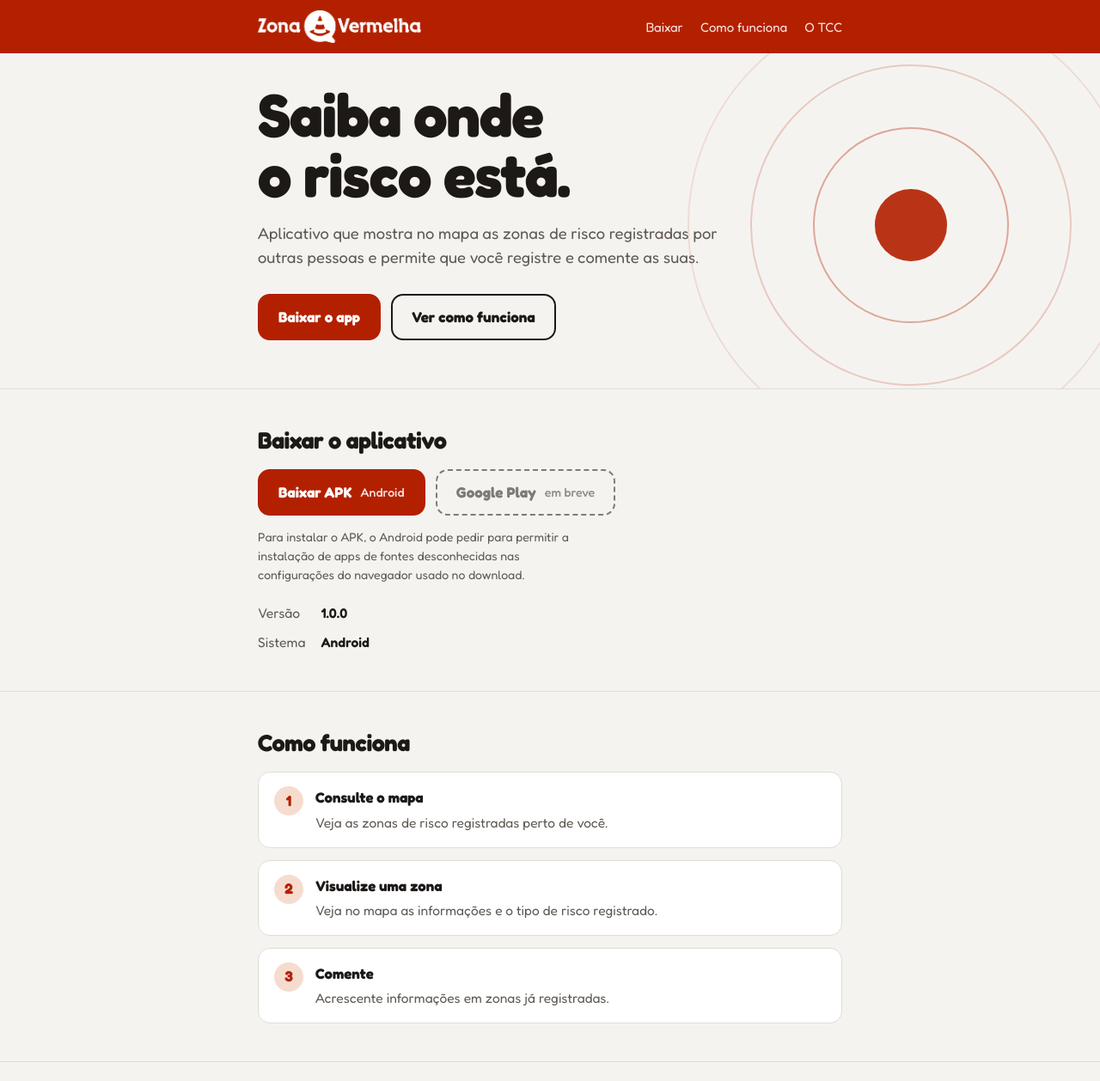
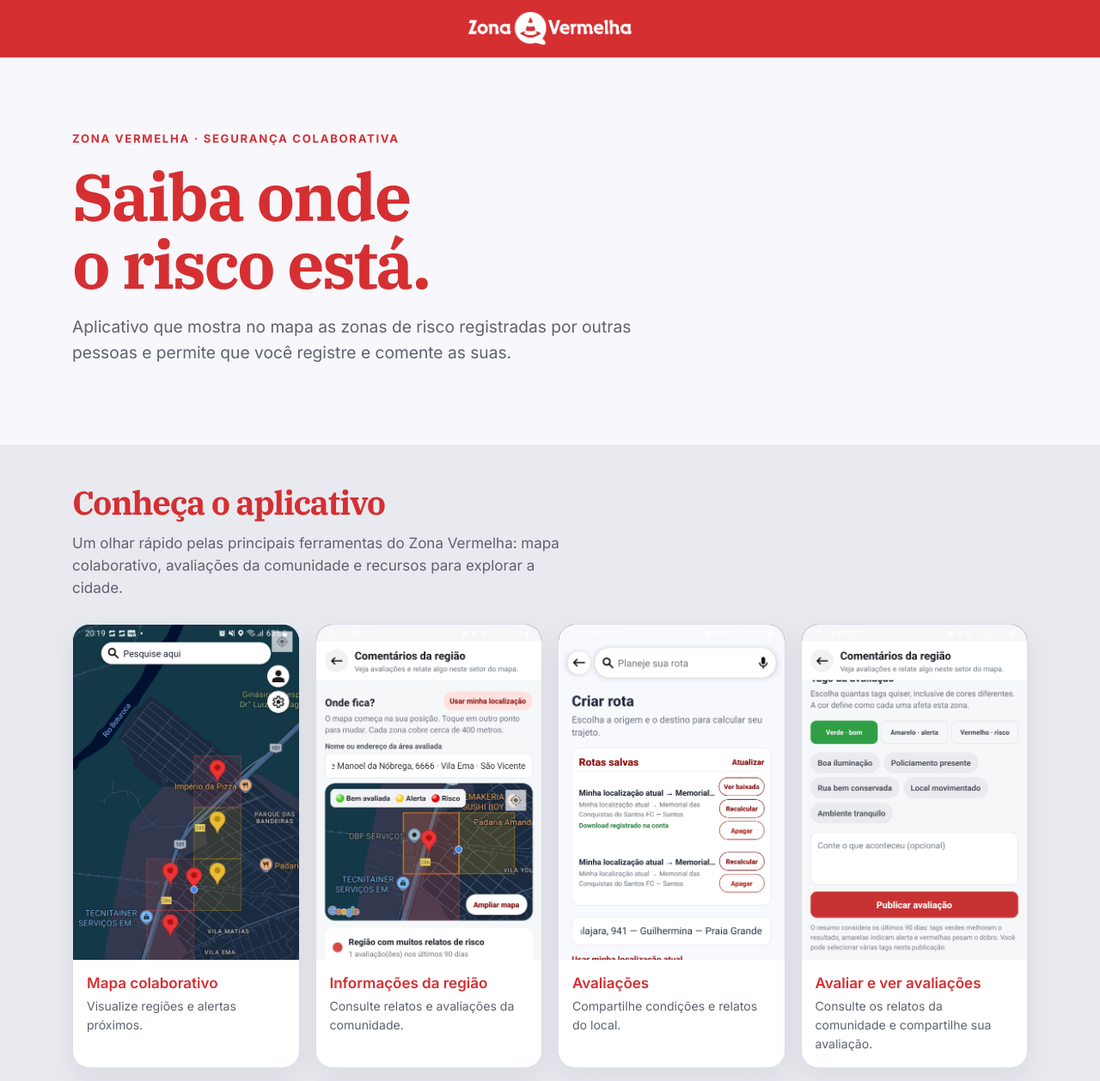
Before and after one commit to marcelohbbarbosa/Zona-Vermelha-Site, a plain HTML site: page index.html in a window 1280 px wide. Shown: the top 1258 px of the page at 86% size. Drawn offline with Linux system fonts and the light colour scheme.

Commit message:
Formatei para ser mais parecido com o app, além de adcionar imagens

```diff
--- a/index.html
+++ b/index.html
@@ -7,44 +7,36 @@
 <meta name="description" content="Aplicativo mobile para registrar e consultar zonas de risco por geolocalização. Projeto de TCC – Técnico em Desenvolvimento de Sistemas.">
 <link rel="icon" type="image/png" href="icon-512.png">
 <link rel="apple-touch-icon" href="icon-512.png">
-<meta name="theme-color" content="#b32000">
+<meta name="theme-color" content="#d52f32">
 <link rel="preconnect" href="https://fonts.googleapis.com">
 <link rel="preconnect" href="https://fonts.gstatic.com" crossorigin>
-<link href="https://fonts.googleapis.com/css2?family=Fredoka:wght@400;500;600;700&display=swap" rel="stylesheet">
+<link href="https://fonts.googleapis.com/css2?family=IBM+Plex+Serif:wght@400;500;600;700&family=Inter:wght@400;500;600;700;800&display=swap" rel="stylesheet">
 <style>
 :root{
-  --bg:#f5f3f0; --surface:#ffffff; --ink:#1c1917; --muted:#5f5953; --line:#e0dcd6;
-  --red:#b32000; --red-ink:#ffffff; --red-soft:#f6dccf; --brand:#b32000;
-  --font:"Fredoka",system-ui,-apple-system,"Segoe UI",Roboto,sans-serif;
-}
-@media (prefers-color-scheme:dark){
-  :root{--bg:#161413; --surface:#211e1c; --ink:#f2eeea; --muted:#a8a099; --line:#34302d; --red:#ff6b4a; --red-ink:#1a0600; --red-soft:#3a2018; --brand:#b32000;}
+  --bg:#f7f7fc; --surface:#ffffff; --showcase:#e9eaf0; --ink:#191c2b; --muted:#5e6270; --line:#dedee8;
+  --red:#d52f32; --red-ink:#ffffff; --red-soft:#fbe2e3; --brand:#d52f32; --map:#092633;
+  --font:"Inter",system-ui,-apple-system,"Segoe UI",Roboto,sans-serif;
+  --display:"Dynamo","IBM Plex Serif",Georgia,serif;
 }
 *{box-sizing:border-box;margin:0}
 html{scroll-behavior:smooth}
 body{font-family:var(--font);background:var(--bg);color:var(--ink);line-height:1.55;font-size:17px;-webkit-text-size-adjust:100%}
 a{color:inherit}
 :focus-visible{outline:3px solid var(--red);outline-offset:3px;border-radius:6px}
-.wrap{max-width:720px;margin:0 auto;padding:0 20px}
+.wrap{max-width:1160px;margin:0 auto;padding:0 24px}
 
-header.top{padding:12px 0;background:var(--brand);color:#fff}
-header.top .wrap{display:flex;justify-content:space-between;align-items:center}
+header.top{padding:14px 0;background:var(--brand);color:#fff;border-bottom:1px solid #ffffff20}
+header.top .wrap{display:flex;justify-content:center;align-items:center}
 .brand{font-weight:600;font-size:1.35rem;text-decoration:none;display:flex;align-items:center;gap:8px;letter-spacing:-.01em}
 .brand img{display:block;height:38px;width:auto}
-nav a{font-size:15px;color:#fff;opacity:.9;text-decoration:none;margin-left:16px}
-nav a:hover{opacity:1;text-decoration:underline}
 header :focus-visible{outline-color:#fff}
 
-.hero{padding:36px 0 56px;position:relative;overflow:hidden}
-.zones{position:absolute;right:-120px;top:-60px;width:420px;height:420px;pointer-events:none;opacity:.9}
-.zones i{position:absolute;inset:0;margin:auto;border-radius:50%;border:2px solid var(--red)}
-.zones i:nth-child(1){width:100%;height:100%;opacity:.12}
-.zones i:nth-child(2){width:72%;height:72%;opacity:.22}
-.zones i:nth-child(3){width:44%;height:44%;opacity:.4}
-.zones i:nth-child(4){width:16%;height:16%;background:var(--red);border:0;opacity:1}
+.hero{padding:84px 0 92px;position:relative;overflow:hidden;background:var(--bg);color:var(--ink)}
+.hero .wrap{max-width:1160px}
 .hero .wrap{position:relative}
-h1{font-size:clamp(2.6rem,11vw,4.4rem);line-height:1;font-weight:700;letter-spacing:-.02em;margin-bottom:18px}
-.lead{font-size:1.15rem;color:var(--muted);max-width:30em;margin-bottom:28px}
+h1{font-family:var(--display);font-size:clamp(2.8rem,6vw,5rem);line-height:1.02;font-weight:700;letter-spacing:-.03em;margin-bottom:20px;max-width:700px;color:var(--red)}
+.lead{font-size:1.2rem;color:var(--muted);max-width:34em;margin-bottom:0}
+.eyebrow{color:var(--red);font-size:.82rem;font-weight:700;text-transform:uppercase;letter-spacing:.13em;margin-bottom:18px}
 
 .btns{display:flex;flex-direction:column;gap:12px;max-width:380px}
 .btn{display:flex;align-items:center;justify-content:center;gap:10px;min-height:54px;padding:0 22px;border-radius:14px;font:inherit;font-weight:700;text-decoration:none;border:2px solid var(--ink);cursor:pointer;transition:transform .12s}
@@ -56,7 +48,14 @@ h1{font-size:clamp(2.6rem,11vw,4.4rem);line-height:1;font-weight:700;letter-spac
 .note{font-size:.88rem;color:var(--muted);margin-top:14px;max-width:380px}
 
 section{padding:44px 0;border-top:1px solid var(--line)}
-h2{font-size:1.7rem;letter-spacing:-.02em;margin-bottom:18px;line-height:1.15}
+#telas{background:var(--showcase)}
+h2{font-family:"IBM Plex Serif",Georgia,serif;font-size:clamp(1.8rem,3vw,2.4rem);letter-spacing:-.03em;margin-bottom:12px;line-height:1.15;color:var(--red)}
+.section-intro{color:var(--muted);max-width:600px;margin-bottom:28px}
+.screens{display:grid;grid-template-columns:repeat(4,minmax(0,1fr));gap:18px}
+.screen{overflow:hidden;border:1px solid var(--line);border-radius:20px;background:var(--surface);box-shadow:0 12px 32px #14233012}
+.screen img{display:block;width:100%;height:390px;object-fit:cover;object-position:top;background:var(--map)}
+.screen figcaption{padding:14px 16px 17px;font-weight:600;color:var(--red)}
+.screen figcaption span{display:block;color:var(--muted);font-size:.88rem;font-weight:400;margin-top:3px}
 .steps{list-style:none;padding:0;display:grid;gap:14px}
 .steps li{background:var(--surface);border:1px solid var(--line);border-radius:14px;padding:16px 18px;display:grid;grid-template-columns:auto 1fr;gap:4px 14px}
 .steps b{grid-row:span 2;width:34px;height:34px;border-radius:50%;background:var(--red-soft);color:var(--red);display:grid;place-items:center}
@@ -73,9 +72,9 @@ footer a{color:var(--ink)}
 @media (min-width:720px){
   .btns{flex-direction:row;max-width:none}
   .btn{flex:0 0 auto}
-  .zones{right:-40px;width:520px;height:520px}
 }
-@media (max-width:560px){nav{display:none}}
+@media (max-width:900px){.screens{grid-template-columns:repeat(2,minmax(0,1fr))}.screen img{height:440px}}
+@media (max-width:560px){.hero{padding:64px 0 70px}.wrap{padding:0 18px}.screens{grid-template-columns:1fr 1fr;gap:10px}.screen{border-radius:14px}.screen img{height:300px}.screen figcaption{padding:11px;font-size:.9rem}.screen figcaption span{font-size:.78rem}section{padding:38px 0}}
 @media (prefers-reduced-motion:reduce){html{scroll-behavior:auto}.btn{transition:none}}
 </style>
 </head>
@@ -84,26 +83,32 @@ footer a{color:var(--ink)}
 <header class="top">
   <div class="wrap">
     <a class="brand" href="#" aria-label="Zona Vermelha"><img src="logotipo.png" alt="Zona Vermelha" height="38"></a>
-    <nav>
-      <a href="#baixar">Baixar</a>
-      <a href="#como-funciona">Como funciona</a>
-      <a href="#tcc">O TCC</a>
-    </nav>
   </div>
 </header>
 
 <main>
   <div class="hero">
-    <div class="zones" aria-hidden="true"><i></i><i></i><i></i><i></i></div>
     <div class="wrap">
+      <p class="eyebrow">Zona Vermelha · segurança colaborativa</p>
       <h1>Saiba onde<br>o risco está.</h1>
       <p class="lead">Aplicativo que mostra no mapa as zonas de risco registradas por outras pessoas e permite que você registre e comente as suas.</p>
-      <div class="btns">
-        <a class="btn primary" href="#baixar">Baixar o app</a>
-        <a class="btn ghost" href="#como-funciona">Ver como funciona</a>
+    </div>
+  </div>
+
+  <section id="telas">
+    <div class="wrap">
+      <h2>Conheça o aplicativo</h2>
+      <p class="section-intro">Um olhar rápido pelas principais ferramentas do Zona Vermelha: mapa colaborativo, avaliações da comunidade e recursos para explorar a cidade.</p>
+      <div class="screens">
+        <figure class="screen"><img src="images/app/mapa.jpg" alt="Mapa do aplicativo com zonas de risco sinalizadas" loading="lazy"><figcaption>Mapa colaborativo<span>Visualize regiões e alertas próximos.</span></figcaption></figure>
+        <figure class="screen"><img src="images/app/regiao.jpg" alt="Detalhes e avaliações de uma região no mapa" loading="lazy"><figcaption>Informações da região<span>Consulte relatos e avaliações da comunidade.</span></figcaption></figure>
+        <figure class="screen"><img src="images/app/avaliacao.jpg" alt="Formulário para avaliar uma região" loading="lazy"><figcaption>Avaliações<span>Compartilhe condições e relatos do local.</span></figcaption></figure>
+        <figure class="screen"><img src="images/app/rotas.jpg" alt="Tela para avaliar e consultar avaliações de regiões" loading="lazy"><figcaption>Avaliar e ver avaliações<span>Consulte os relatos da comunidade e compartilhe sua avaliação.</span></figcaption></figure>
+        <figure class="screen"><img src="images/app/rota-mapa.jpg" alt="Rota exibida no mapa com alertas próximos" loading="lazy"><figcaption>Rotas no mapa<span>Veja o caminho junto aos alertas da região.</span></figcaption></figure>
+        <figure class="screen"><img src="images/app/pontos-turisticos.jpg" alt="Lista de pontos turísticos da Baixada Santista" loading="lazy"><figcaption>Pontos turísticos<span>Encontre locais de interesse pela região.</span></figcaption></figure>
       </div>
     </div>
-  </div>
+  </section>
 
   <section id="baixar">
     <div class="wrap">
@@ -119,7 +124,7 @@ footer a{color:var(--ink)}
       </div>
       <p class="note">Para instalar o APK, o Android pode pedir para permitir a instalação de apps de fontes desconhecidas nas configurações do navegador usado no download.</p>
       <dl style="margin-top:22px">
-        <dt>Versão</dt><dd>1.0.0</dd>
+        <dt>Versão</dt><dd>1.1.2</dd>
         <dt>Sistema</dt><dd>Android</dd>
       </dl>
     </div>
@@ -142,7 +147,7 @@ footer a{color:var(--ink)}
       <dl>
         <dt>Curso</dt><dd>Técnico em Desenvolvimento de Sistemas</dd>
         <dt>Escola</dt><dd>Etec Praia Grande</dd>
-        <dt>Integrantes</dt><dd>Daniel Silva, Felipe Teixeira, Guilherme Sousa Gomes, Lucas Liria e Marcelo Barbosa</dd>
+        <dt>Integrantes</dt><dd>Daniel Silva, Felipe Teixeira, Guilherme Sousa Gomes, Lucas Liria e Marcelo Henrique</dd>
         <dt>Ano</dt><dd>2026</dd>
       </dl>
       <h2 style="margin-top:32px;font-size:1.3rem">Tecnologias</h2>
```
Also changed, not shown: images/app/avaliacao.jpg (added), images/app/mapa.jpg (added), images/app/perfil.jpg (added), images/app/pontos-turisticos.jpg (added), images/app/regiao.jpg (added), images/app/resultado-rota.jpg (added), images/app/rota-mapa.jpg (added), images/app/rotas.jpg (added).
